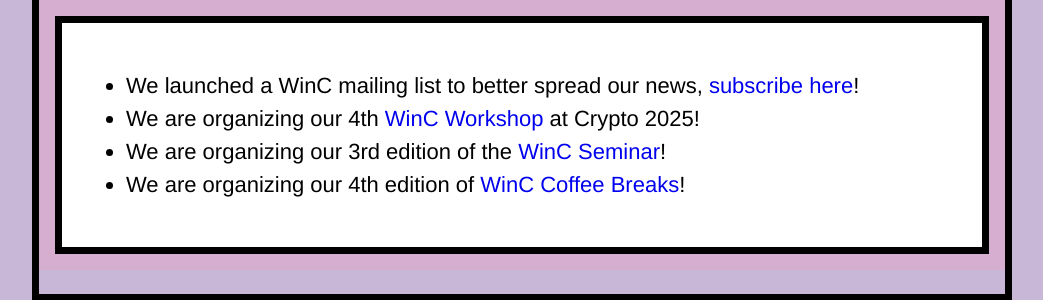
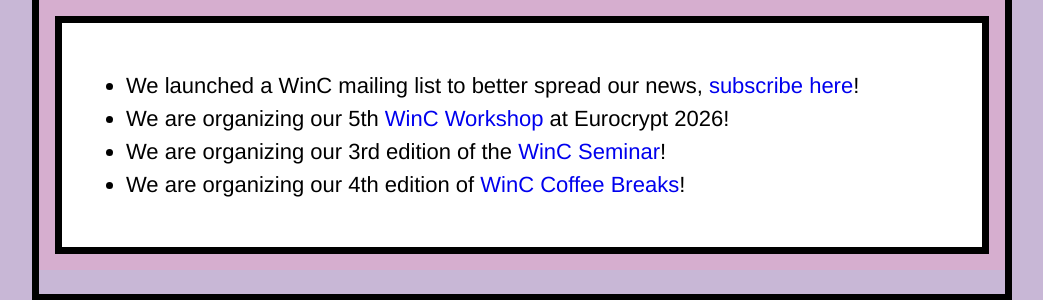
Before and after one commit to women-in-cryptography/women-in-cryptography-website, a Jekyll site: the page built from index.html, in a window 1280 px wide. Shown: the part 1002-1302 px from the top of the page, without its empty margins (118-1161 px from the left). Built offline with Jekyll 4.4.1, drawn with Linux system fonts in a browser that asks for light colours; a style sheet for code colours, icons or effects is not loaded.

```diff
--- a/index.html
+++ b/index.html
@@ -23,7 +23,7 @@ layout: default
   <div class="regular-description-fixed">
     <ul>
       <li>We launched a WinC mailing list to better spread our news, <a href="https://listes.services.cnrs.fr/wws/subscribe/womenincryptography">subscribe here</a>!</li>
-	    <li>We are organizing our 4th <a href="https://www.womenincryptography.com/workshop">WinC Workshop</a> at Crypto 2025!</li>
+	    <li>We are organizing our 5th <a href="https://wainc-ec2026.sciencesconf.org/">WinC Workshop</a> at Eurocrypt 2026!</li>
 	    <li>We are organizing our 3rd edition of the <a href="https://www.womenincryptography.com/seminar">WinC Seminar</a>!</li>
 	    <li>We are organizing our 4th edition of <a href="https://www.womenincryptography.com/coffee-breaks">WinC Coffee Breaks</a>!</li>
 
--- a/workshop.html
+++ b/workshop.html
@@ -25,7 +25,7 @@ tags: menu
   <h3>During <a href="https://eurocrypt.iacr.org/2026" target="_blank">Eurocrypt 2026</a> in Rome, Italy, May, 2026</h3>
   <h4>Event Description</h4>
   <p>
-   More information coming soon.
+   More information can be found on the dedicated website <a href="https://wainc-ec2026.sciencesconf.org/">[here]</a>.
   </p>
 
   <p><i>Organization Team:</i></p>
```
